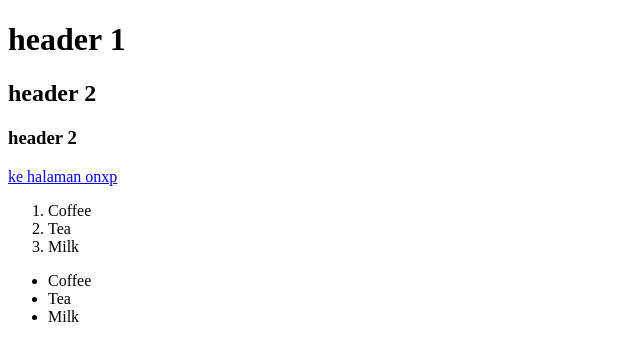
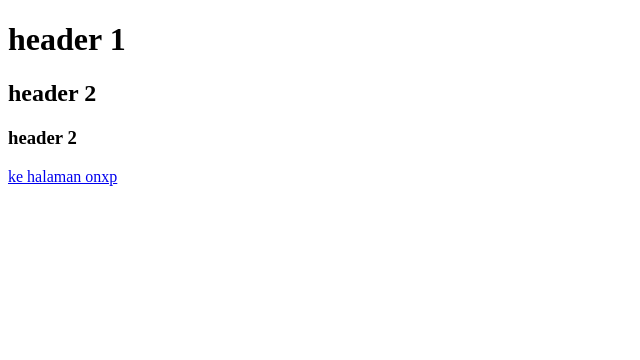
Before and after one commit to RaflyLesmana3003/html-dasar, a plain HTML site: page index.html in a window 1280 px wide. Shown: the whole page, without its empty margins (0-640 px from the left). Drawn offline with Linux system fonts and the light colour scheme.

Commit message:
hapus kode

```diff
--- a/index.html
+++ b/index.html
@@ -11,16 +11,5 @@
     <h3>header 2</h3>
     <a href="https://onxp.net">ke halaman onxp</a>
 
-    <ol>
-        <li>Coffee</li>
-        <li>Tea</li>
-        <li>Milk</li>
-    </ol>
-
-    <ul>
-        <li>Coffee</li>
-        <li>Tea</li>
-        <li>Milk</li>
-    </ul>
 </body>
 </html>
```
